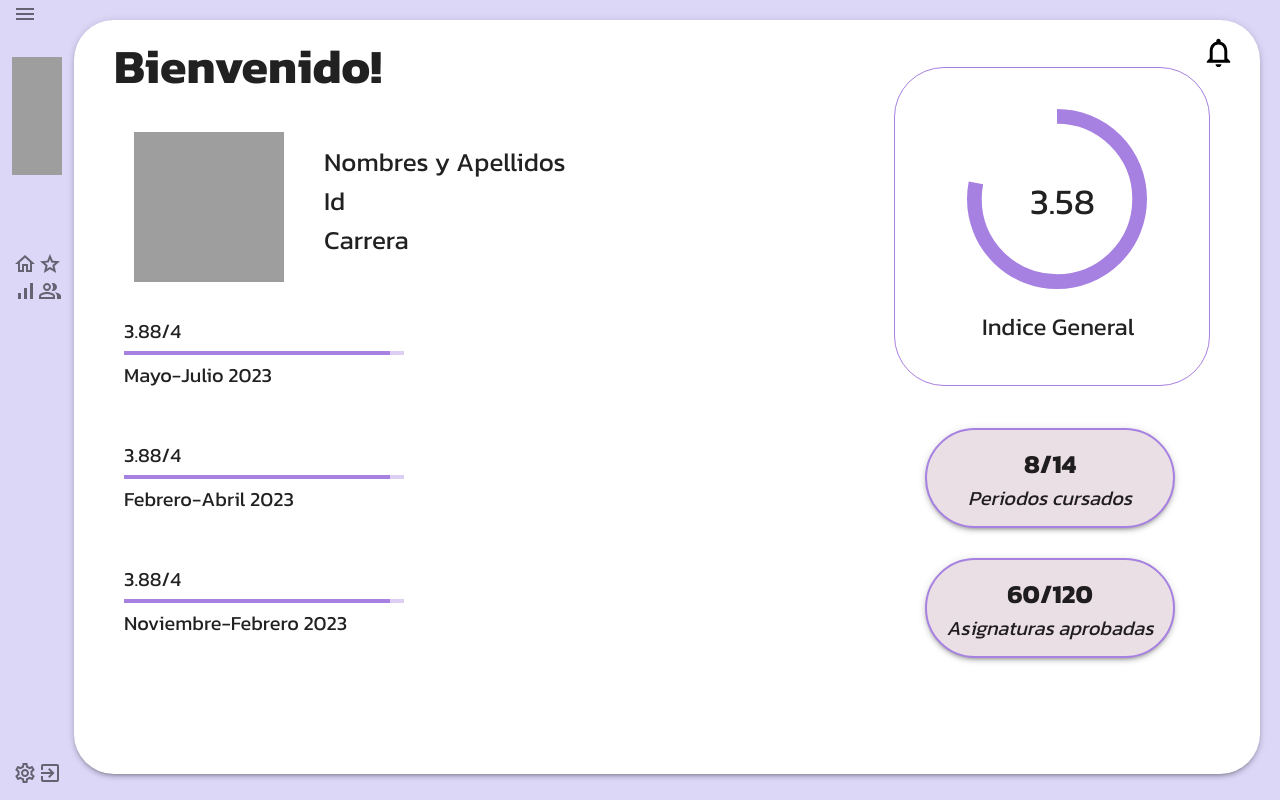
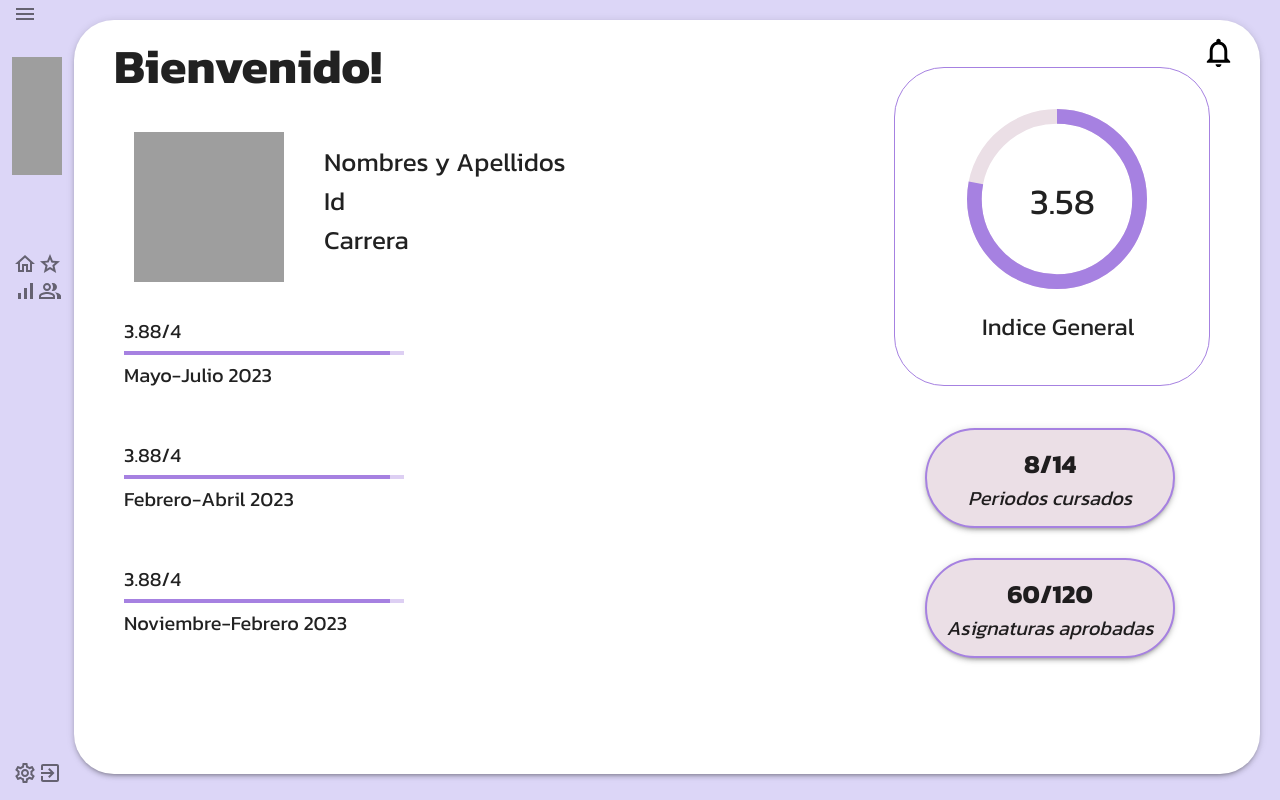
Before and after one commit to siriuzz/IndiC, a Next.js app: page /inicio_estudiante in a window 1280 px wide. Built offline with nearby package versions, Linux system fonts and the light colour scheme; grey boxes are pictures that could not be loaded.

Commit message:
Inicio_estudiante don

```diff
--- a/src/app/inicio_docente/page.js
+++ b/src/app/inicio_docente/page.js
@@ -78,8 +78,6 @@ const CalendarStyle = {
     font: "Kanit",
 };
 
-
-
 export default function Inicio_docente() {
     const [value, setValue] = React.useState(dayjs());
 
--- a/src/app/inicio_estudiante/page.js
+++ b/src/app/inicio_estudiante/page.js
@@ -169,7 +169,8 @@ export default function Perfil() {
                                 <div style={divIndiceStyle}>
                                     3.58
                                 </div>
-                                <CircularProgress style={{marginLeft: "5px"}}size={180} variant="determinate" value={78} />
+                                <CircularProgress style={{ color: "#ebdfe6",marginLeft: "5px"}}size={180} variant="determinate" value={100} />
+                                <CircularProgress style={{ marginTop: "-186px",marginLeft: "5px", display: "flex" }} size={180} variant="determinate" value={78} />
                             </div>
                             <div style={divIndiceTextStyle}>Indice General</div>
                         </div>
```
